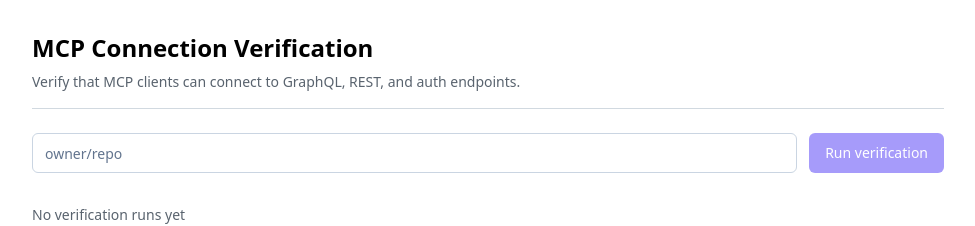
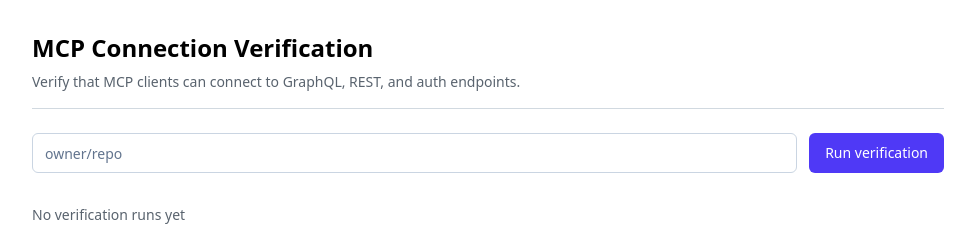
Before and after one commit to Corevice/open-git, a Next.js app: page /settings/integrations/mcp in a window 1280 px wide. Shown: the top 226 px of the page, without its empty margins (152-1127 px from the left). Built offline with nearby package versions, Linux system fonts and the light colour scheme; no server answers.

Commit message:
fix: enable RunVerificationButton in idle state to match test spec

```diff
--- a/components/mcp/RunVerificationButton.tsx
+++ b/components/mcp/RunVerificationButton.tsx
@@ -92,7 +92,7 @@ export function RunVerificationButton({ onComplete }: RunVerificationButtonProps
             required
           />
         </div>
-        <Button type="submit" disabled={isRunning || !repository.trim()}>
+        <Button type="submit" disabled={isRunning}>
           {isRunning && (
             <div className="animate-spin h-4 w-4 rounded-full border-2 border-primary border-t-transparent" />
           )}
```
